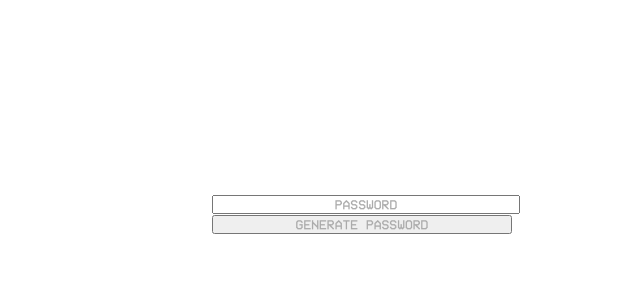
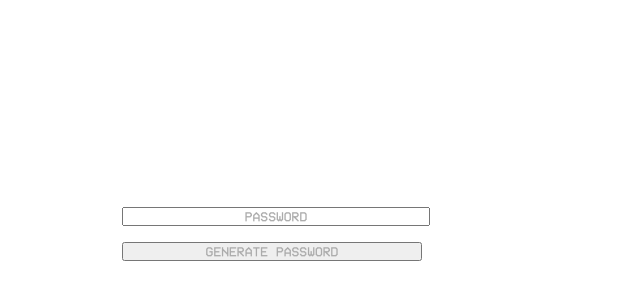
Before and after one commit to DeclanBernardin/PasswordGenerator, a React (Create React App) app: page / in a window 1280 px wide. Shown: the part 166-466 px from the top of the page, without its empty margins (364-1004 px from the left). Built offline with nearby package versions, Linux system fonts and the light colour scheme.

Commit message:
added some changes to the css and added a random generator

```diff
--- a/package.json
+++ b/package.json
@@ -3,6 +3,7 @@
   "version": "0.1.0",
   "private": true,
   "dependencies": {
+    "@material-ui/core": "^4.8.3",
     "@testing-library/jest-dom": "^4.2.4",
     "@testing-library/react": "^9.4.0",
     "@testing-library/user-event": "^7.2.1",
--- a/src/App.css
+++ b/src/App.css
@@ -1,7 +1,8 @@
 .container{
-  position: absolute;
-
-  top: 45%; left: 45%; bottom: 0; right: 0;
+display: flex;
+justify-content: center;
+align-items: center;
+height: 100vh;
 }
 
 .password{
@@ -10,9 +11,10 @@
  color: #ababab;
  text-rendering: optimizeLegibility;
  text-transform: uppercase;
- padding: 20;
- width: 300px
+ width: 300px;
+ margin: 8px;
 }
+
 
 @font-face{
   font-display: swap;
--- a/src/App.js
+++ b/src/App.js
@@ -4,31 +4,32 @@ import './App.css';
 class App extends Component {
 
   state = {
-    password: "password",
-    number: 0,
     finalPW: "password"
   }
 
-  togglePassword = () => {
-    console.log("password = ", this.state.password);
-    this.setState({
-      number: this.state.number + 1
-    })
-    console.log("test", this.state.number);
-    this.setState({
-      finalPW: this.state.password + this.state.number
-    })
-    console.log(this.state.finalPW);
+  togglePassword = (length) => {
+   let result = '';
+   let characters = 'ABCDEFGHIJKLMNOPQRSTUVWXYZabcdefghijklmnopqrstuvwxyz0123456789!@#$%^&*()_-+=?/><:;{[}]';
+   let charatersLength = characters.length;
+   for (let i = 0; i < length; i++ ){
+     result += characters.charAt(Math.floor(Math.random() * charatersLength))
+   }
+   let test = result
+   this.setState({
+     finalPW: test
+   })
+   console.log(test)
+   return result
+  }
 
-  }
 
   render(){
     return (
     <div className="container">
       <div>
-          <input className="password" value={this.state.finalPW}></input>
-        <br/>
-          <button className="password" onClick={this.togglePassword}>Generate Password</button>
+        <input className="password" value={this.state.finalPW}></input>
+          <br className="break"/>
+        <button className="password" onClick={() => this.togglePassword(20)}>Generate Password</button>
       </div>
     </div>
     );
```
Also changed, not shown: 1 other file (tests, documents, lock files or other folders).
